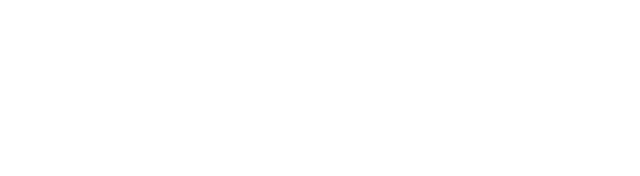
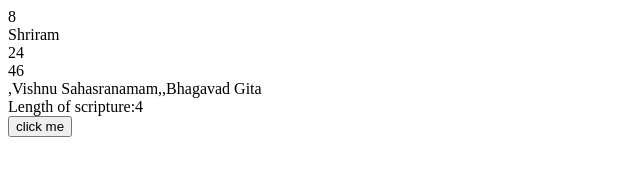
Before and after one commit to ShriramVarada/HTML, a website: page HTML5Application2/public_html/index.html in a window 1280 px wide. Shown: the whole page, without its empty margins (0-640 px from the left). Drawn offline with Linux system fonts and the light colour scheme.

Commit message:
Working on the newboston

```diff
--- a/HTML5Application2/public_html/index.html
+++ b/HTML5Application2/public_html/index.html
@@ -1,21 +1,38 @@
-<!--<!DOCTYPE html>
-
+<!DOCTYPE html>
+<!--
 To change this license header, choose License Headers in Project Properties.
 To change this template file, choose Tools | Templates
 and open the template in the editor.
-
+-->
 <html>
     <head>
         <title>First program</title>
         <meta charset="UTF-8">
         <meta name="viewport" content="width=device-width, initial-scale=1.0">
-        <script src="js/angular.min.js" type = "text/javascript"></script>
+        <script type = "text/javascript">
+            function person(name, age){
+                this.name = name;
+                this.age = age;
+                this.deathYears = ageUntilDeath;
+            }
+
+            function ageUntilDeath(){
+                return 65 - this.age; // this. is required
+            }
+
+
+            var shriram = new person("Shriram", 19);
+
+            //Object initializer
+            var yodda = {name:"Yodda", age:24};
+
+        </script>
     </head>
-    <body>
+    <body onunload="alert('djkf')">
         <script type = "text/javascript" language="javascript">
-              // golbal variable
-            var glob = "df";
-
+//              // golbal variable
+//            var glob = "df";
+//
             function apples(x,y){
 		document.write(x + " is better than "+y+"<br/>");
                 // local variable
@@ -24,49 +41,76 @@
                 var sev = 6;
                 return sev++;
             }
+//
+//            function ad(x="s"){
+//                    alert(x);
+//            }
+////            ad();
+////            ad("2");
+//
+//            document.write("<br> " + glob + "<br>"+ apples(2,3) + "<br>");
+//
+//            var seventy = 70; var twenty = 20;
+//
+//            if(seventy > twenty){
+//                document.write(true);
+//                if(glob === "df" && 12 <23){
+//                    twenty = 21;
+//                    document.write("<br>" + twenty + "<br>");
+//                }
+//            }else
+//                document.write(false);
+//
+//            switch(seventy){
+//                case 34:
+//                    document.write("This is thirtyfour");
+//                    break;
+//                case 70:
+//                    document.write("this is seventy");
+//                    break;
+//                default:
+//                    document.write("default");
+//            }
+//
+//            for(x = 0; x < 10; x++){
+//                document.write(x + "<br>");
+//            }
+//
+//            while(x < 20){
+//                document.write(x++ + "<br>");
+//            }
+//            // Also do-while loops
 
-            function ad(x="s"){
-                    alert(x);
-            }
-//            ad();
-//            ad("2");
 
-            document.write("<br> " + glob + "<br>"+ apples(2,3) + "<br>");
+            // Objects
 
-            var seventy = 70; var twenty = 20;
+            var godofGods = "Narayana";
+            document.write(godofGods.length+"<br>");
 
-            if(seventy > twenty){
-                document.write(true);
-                if(glob === "df" && 12 <23){
-                    twenty = 21;
-                    document.write("<br>" + twenty + "<br>");
-                }
-            }else
-                document.write(false);
+            //Objects instantiated in the head element
+            document.write(shriram.name+"<br>");
+            document.write(yodda.age+"<br>");
+            document.write(shriram.deathYears() + "<br>");
 
-            switch(seventy){
-                case 34:
-                    document.write("This is thirtyfour");
-                    break;
-                case 70:
-                    document.write("this is seventy");
-                    break;
-                default:
-                    document.write("default");
-            }
+//            var people = new Array(shriram, yodda, godofGods);
+//
+//            document.write(people[1].name+ "<br>");
+//
+            var gods = new Array(3);
 
-            for(x = 0; x < 10; x++){
-                document.write(x + "<br>");
-            }
+            gods[0] = "Vayu";
+            gods[1] = "Indra"; gods[2] = "Yama";
 
-            while(x < 20){
-                document.write(x++ + "<br>");
-            }
-            // Also do-while loops
+            // Variable capacity array
+            var scripture = new Array();
+            scripture[1] = "Vishnu Sahasranamam"; scripture[3] = "Bhagavad Gita";
+            document.write(scripture + "<br> Length of scripture:" + scripture.length);
+
+
 
         </script>
         <form>
             <input type = "button" value = "click me" onclick = "apples('sa', 'sb')">
         </form>
     </body>
-</html>-->
+</html>
```
Also changed, not shown: HTML5Application2/public_html/sample1.html (+10 -3 lines).
